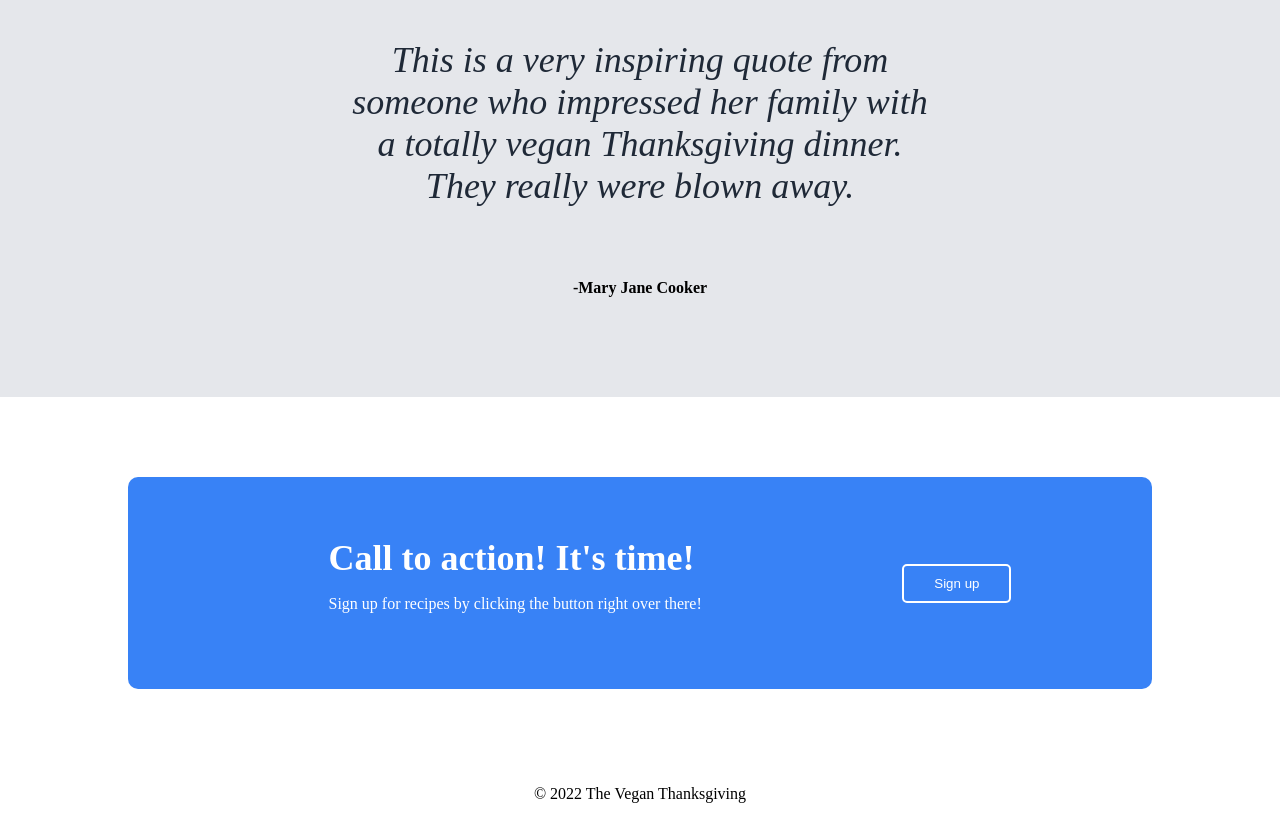
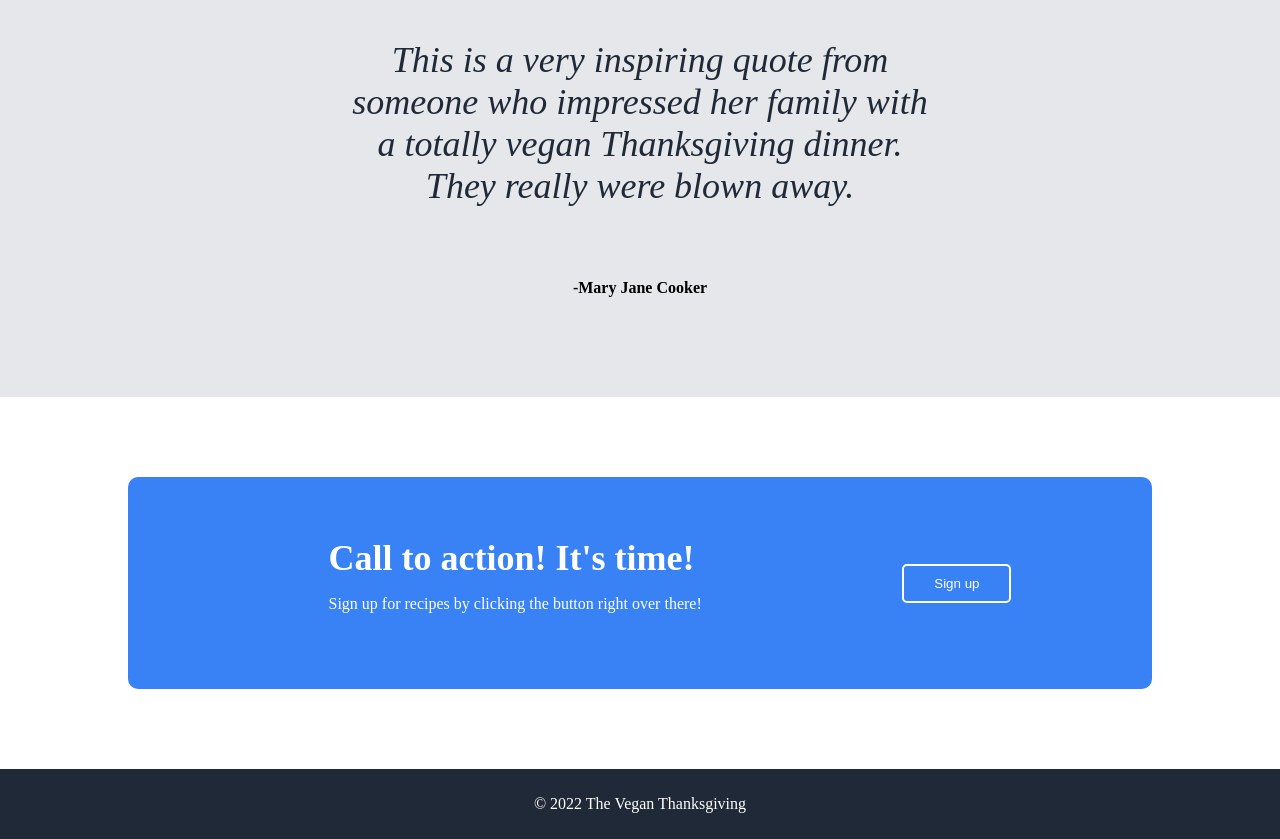
Before and after one commit to Devco2011/TOP-Website-Page, a plain HTML site: page index.html in a window 1280 px wide. Shown: the part 1088-1927 px from the top of the page. Drawn offline with Linux system fonts and the light colour scheme.

Commit message:
Fix header alignment

```diff
--- a/styles.css
+++ b/styles.css
@@ -8,7 +8,7 @@ body {
 
 .header {
     display: flex;
-    justify-content: space-evenly;
+    justify-content: space-around;
     background-color: #1F2937;
     align-items: center;
     margin: 0;
@@ -149,3 +149,9 @@ button {
     display: flex;
     justify-content: center;
 }
+
+.footer {
+    background-color: #1F2937;
+    color: #ffffff;
+    padding: 10px;
+}
```
